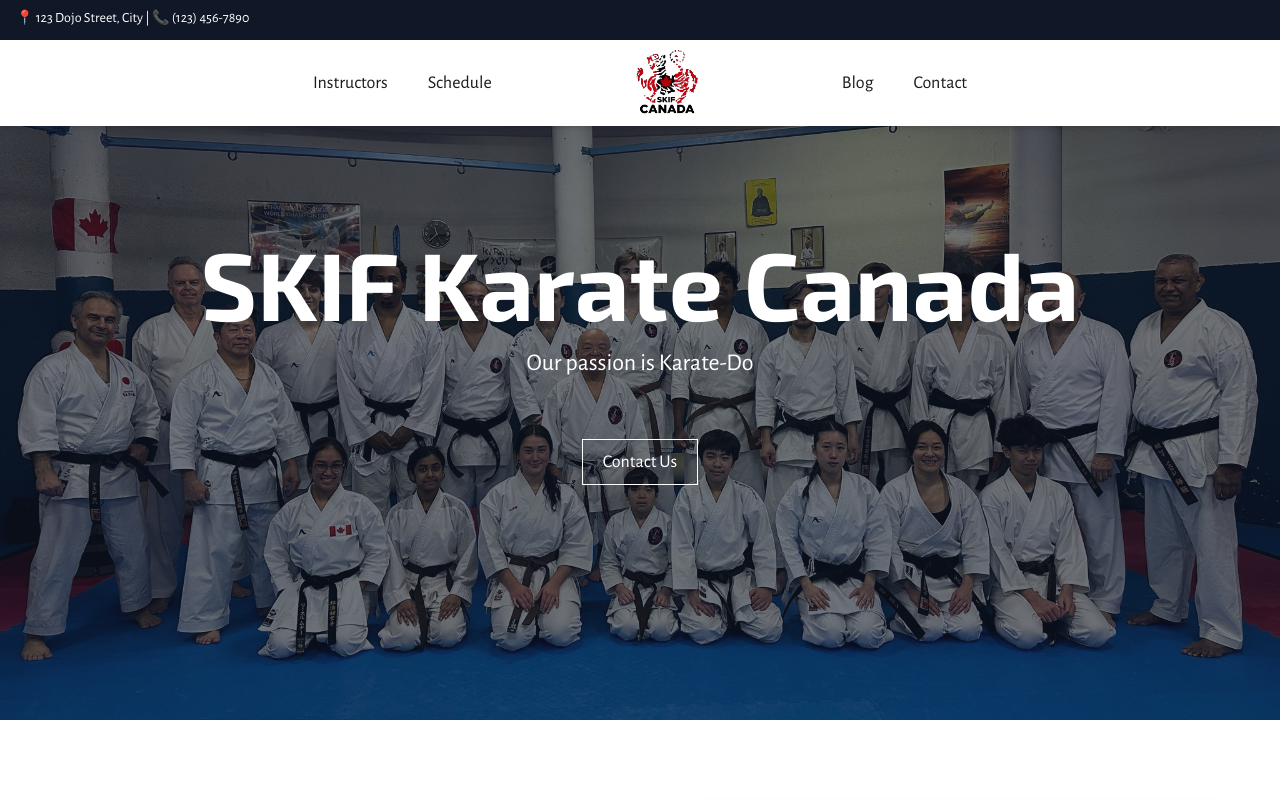
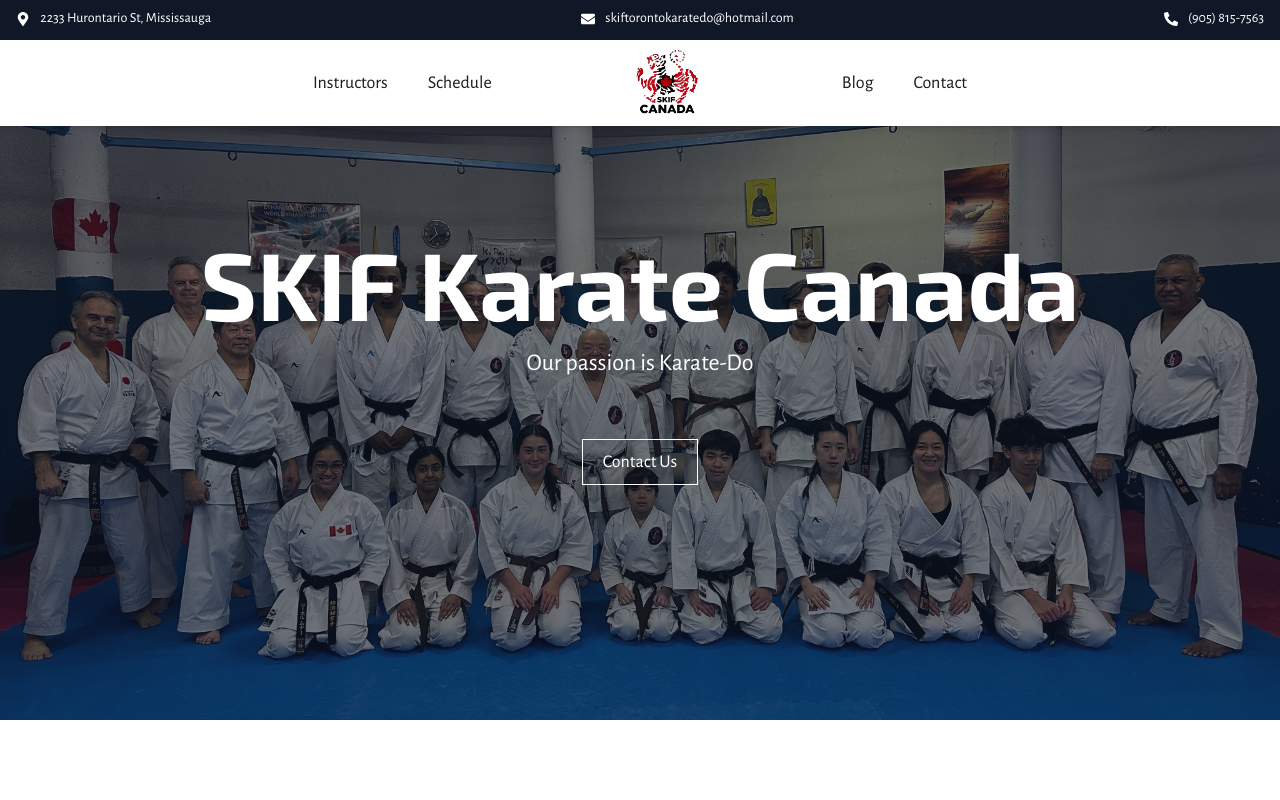
Before and after one commit to A-coderr/skif-website, a Next.js app: page / in a window 1280 px wide. Shown: the top 800 px of the page. Built offline with nearby package versions, Linux system fonts and the light colour scheme.

Commit message:
Updated the banner with the appropriate information.

```diff
--- a/app/components/InfoBanner.tsx
+++ b/app/components/InfoBanner.tsx
@@ -1,6 +1,7 @@
 "use client";
 
 import { useEffect, useState } from "react";
+import { FaMapMarkerAlt, FaPhoneAlt, FaEnvelope } from "react-icons/fa";
 
 export default function InfoBanner() {
   const [visible, setVisible] = useState(true);
@@ -24,7 +25,18 @@ export default function InfoBanner() {
         visible ? "translate-y-0" : "-translate-y-full"
       }`}
     >
-      📍 123 Dojo Street, City | 📞 (123) 456-7890
+      <div className="flex justify-between items-center w-full">
+        <span>
+          <FaMapMarkerAlt className="inline mr-2" /> 2233 Hurontario St,
+          Mississauga
+        </span>
+        <span className="text-center">
+          <FaEnvelope className="inline mr-2" /> skiftorontokaratedo@hotmail.com
+        </span>
+        <span>
+          <FaPhoneAlt className="inline mr-2" /> (905) 815-7563
+        </span>
+      </div>
     </div>
   );
 }
```
